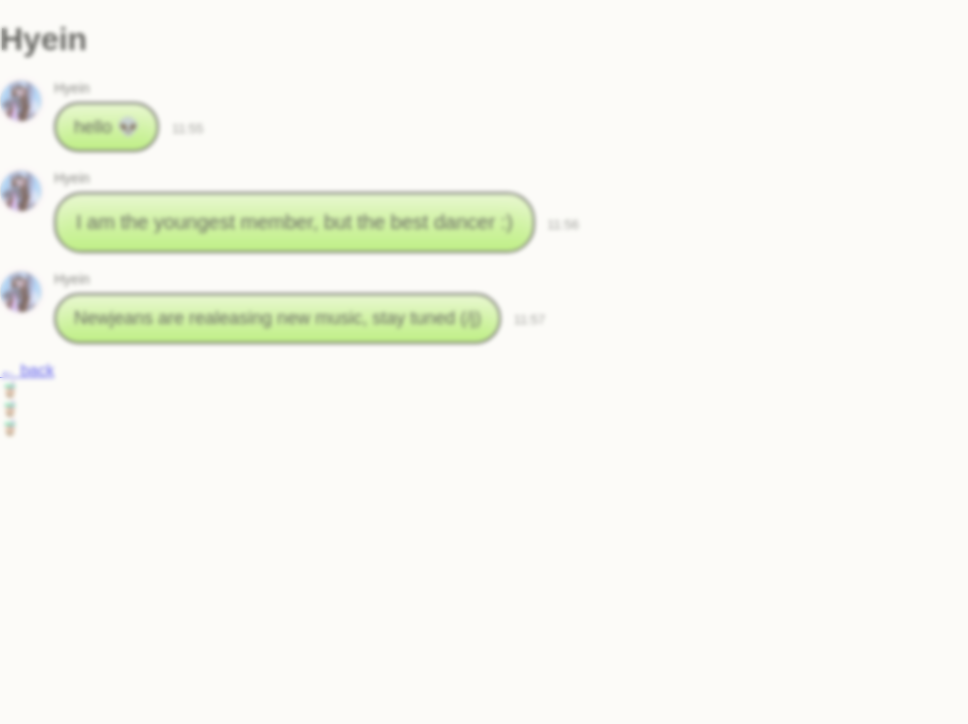
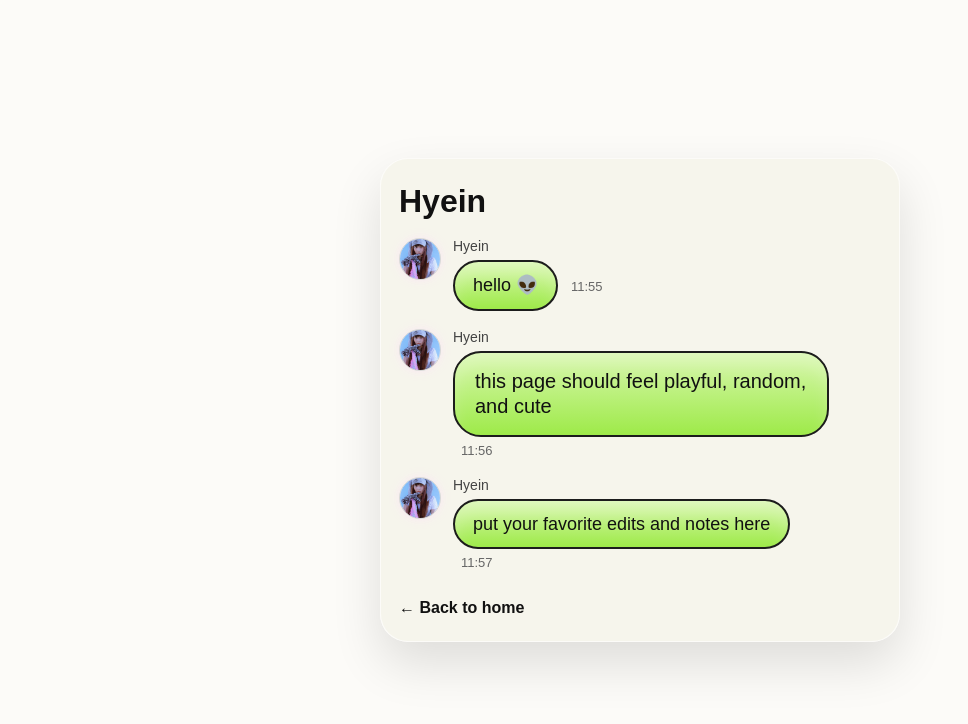
Before and after one commit to Mikey-0000/Newjeans, a plain HTML site: page hyein.html in a window 1280 px wide. Shown: the whole page, without its empty margins (0-968 px from the left). Drawn offline with Linux system fonts and the light colour scheme.

Commit message:
Update hyein.html

```diff
--- a/hyein.html
+++ b/hyein.html
@@ -6,10 +6,10 @@
   <title>Hyein</title>
   <link rel="stylesheet" href="styles.css" />
 </head>
-  <script src="script.js"></script>
-<body>
-  <div class="chat-wrap">
-    <h1 class="title">Hyein</h1>
+<body class="member-page">
+  <main class="member-shell">
+    <section class="member-panel">
+      <h1 class="member-title">Hyein</h1>
 
       <div class="msg">
         <img class="avatar" src="images/hyein.jpg" alt="Hyein avatar" />
@@ -24,7 +24,7 @@
         <img class="avatar" src="images/hyein.jpg" alt="Hyein avatar" />
         <div class="msg-content">
           <div class="name">Hyein</div>
-        <div class="bubble">I am the youngest member, but the best dancer :)</div>
+          <div class="bubble">this page should feel playful, random, and cute</div>
           <div class="time">11:56</div>
         </div>
       </div>
@@ -33,18 +33,13 @@
         <img class="avatar" src="images/hyein.jpg" alt="Hyein avatar" />
         <div class="msg-content">
           <div class="name">Hyein</div>
-        <div class="bubble small">Newjeans are realeasing new music, stay tuned (/j)</div>
+          <div class="bubble small">put your favorite edits and notes here</div>
           <div class="time">11:57</div>
         </div>
       </div>
 
-    <a class="home-link" href="index.html">← back</a>
-  </div>
+      <a class="back-link" href="index.html">← Back to home</a>
+    </section>
+  </main>
 </body>
 </html>
-<div class="boba">🧋</div>
-<div class="boba">🧋</div>
-<div class="boba">🧋</div>
-<div class="bubble-bg"></div>
-<div class="bubble-bg"></div>
-<div class="bubble-bg"></div>
```
Lines whose indentation alone changed are shown as unchanged.
